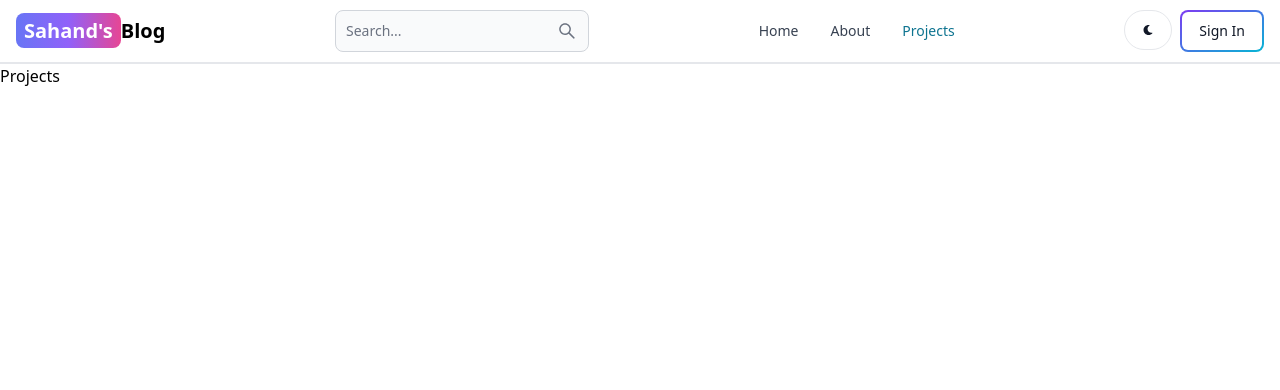
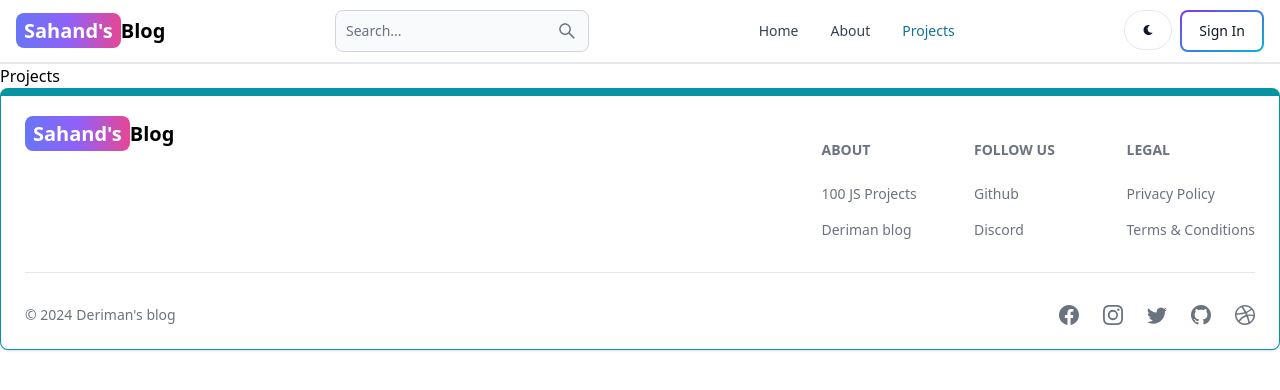
Before and after one commit to Deriman/MERN-BLOG, a React (Vite) app in the folder client/: page /projects in a window 1280 px wide. Shown: the top 390 px of the page. Built offline with nearby package versions, Linux system fonts and the light colour scheme.

Commit message:
create and add footer component

```diff
--- a/client/src/App.jsx
+++ b/client/src/App.jsx
@@ -6,6 +6,7 @@
 import Dashboard from './pages/Dashboard'
 import Projects from './pages/Projects'
 import Header from './components/Header'
+import Footer from './components/Footer'
 
 const App = () => {
   return (
@@ -19,7 +20,7 @@
         <Route path='/dashboard' element={<Dashboard />} />
         <Route path='/projects' element={<Projects />} />
       </Routes>
-
+      <Footer />
     </BrowserRouter>
   )
 }
--- /dev/null
+++ b/client/src/components/Footer.jsx
@@ -0,0 +1,93 @@
+import { Footer } from "flowbite-react"
+import { Link } from "react-router-dom"
+import { BsFacebook, BsInstagram, BsTwitter, BsGithub, BsDribbble } from 'react-icons/bs'
+
+const FooterComponent = () => {
+    return (
+        <Footer container className="border border-t-8 border-teal-500">
+            <div className="w-full max-w-7xl mx-auto">
+                <div className="grid w-full justify-between sm:flex md:grid-cols-1">
+                    <div>
+                        <Link to='/' className="self-center whitespace-nowrap text-lg sm:text-xl font-semibold dark:text-white">
+                            <span className="px-2 py-1 bg-gradient-to-r from-indigo-500 via-purple-500 to-pink-500 rounded-lg text-white">Sahand's</span>
+                            Blog
+                        </Link>
+                    </div>
+                    <div className="grid grid-cols-2 gap-8 mt-5 sm:grid-cols-3 sm:gap-6">
+                        <div>
+                            <Footer.Title title="About" />
+                            <Footer.LinkGroup col>
+                                <Footer.Link
+                                    href="https://www.100jsprojects.com"
+                                    target="_blank"
+                                    rel="noopener noreferrer"
+                                >
+                                    100 JS Projects
+                                </Footer.Link>
+                                <Footer.Link
+                                    href="/about"
+                                    target="_blank"
+                                    rel="noopener noreferrer"
+                                >
+                                    Deriman blog
+                                </Footer.Link>
+                            </Footer.LinkGroup>
+                        </div>
+                        <div>
+                            <Footer.Title title="Follow us" />
+                            <Footer.LinkGroup col>
+                                <Footer.Link
+                                    href="https://www.github.com/deriman"
+                                    target="_blank"
+                                    rel="noopener noreferrer"
+                                >
+                                    Github
+                                </Footer.Link>
+                                <Footer.Link
+                                    href="#"
+                                    target="_blank"
+                                    rel="noopener noreferrer"
+                                >
+                                    Discord
+                                </Footer.Link>
+                            </Footer.LinkGroup>
+                        </div>
+                        <div>
+                            <Footer.Title title="Legal" />
+                            <Footer.LinkGroup col>
+                                <Footer.Link
+                                    href="https://www.100jsprojects.com"
+                                    target="_blank"
+                                    rel="noopener noreferrer"
+                                >
+                                    Privacy Policy
+                                </Footer.Link>
+                                <Footer.Link
+                                    href="#"
+                                    target="_blank"
+                                    rel="noopener noreferrer"
+                                >
+                                    Terms &amp; Conditions
+                                </Footer.Link>
+                            </Footer.LinkGroup>
+                        </div>
+                    </div>
+                </div>
+                <Footer.Divider />
+                <div className="w-full sm:flex sm:items-center sm:justify-between">
+                    <Footer.Copyright href="#" by="Deriman's blog" year={new Date().getFullYear()} />
+
+                    <div className="flex gap-6 sm:mt-0 mt-4 sm:justify-center">
+                        <Footer.Icon href="#" icon={BsFacebook} />
+                        <Footer.Icon href="#" icon={BsInstagram} />
+                        <Footer.Icon href="#" icon={BsTwitter} />
+                        <Footer.Icon href="#" icon={BsGithub} />
+                        <Footer.Icon href="#" icon={BsDribbble} />
+                    </div>
+                </div>
+            </div>
+        </Footer>
+    )
+}
+
+export default FooterComponent
```
